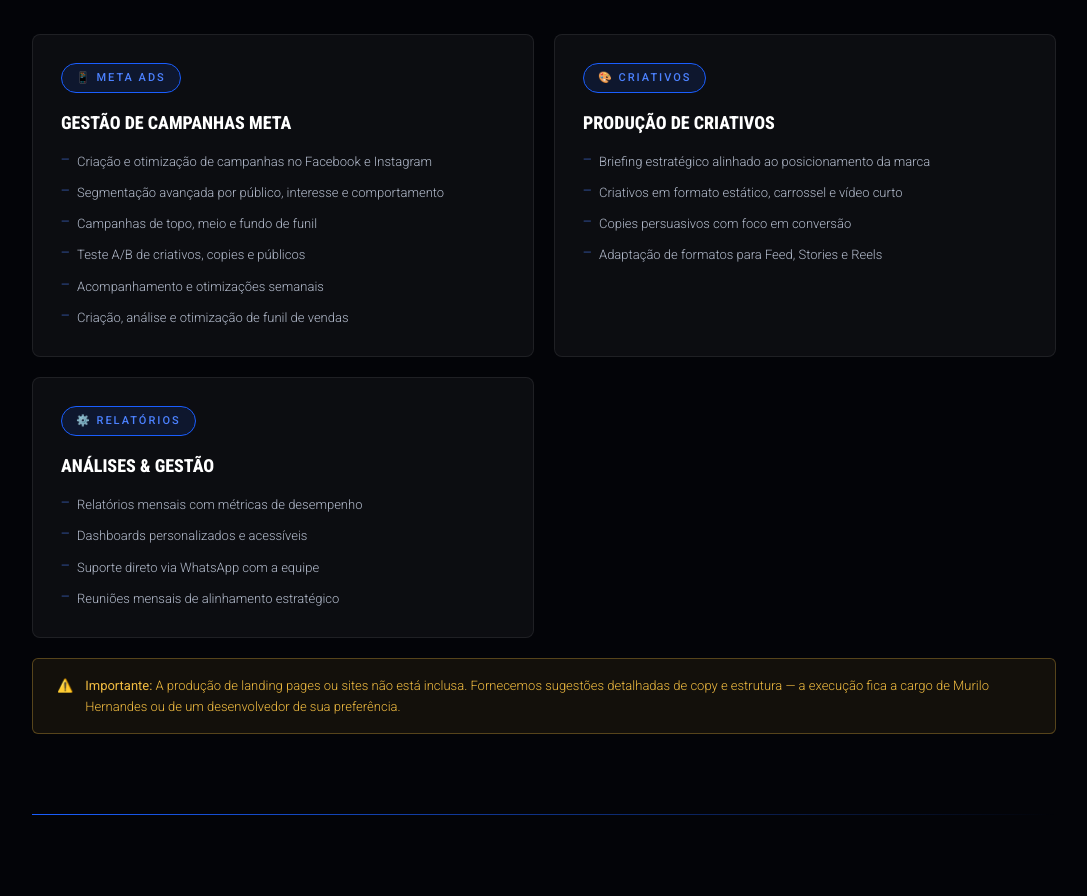
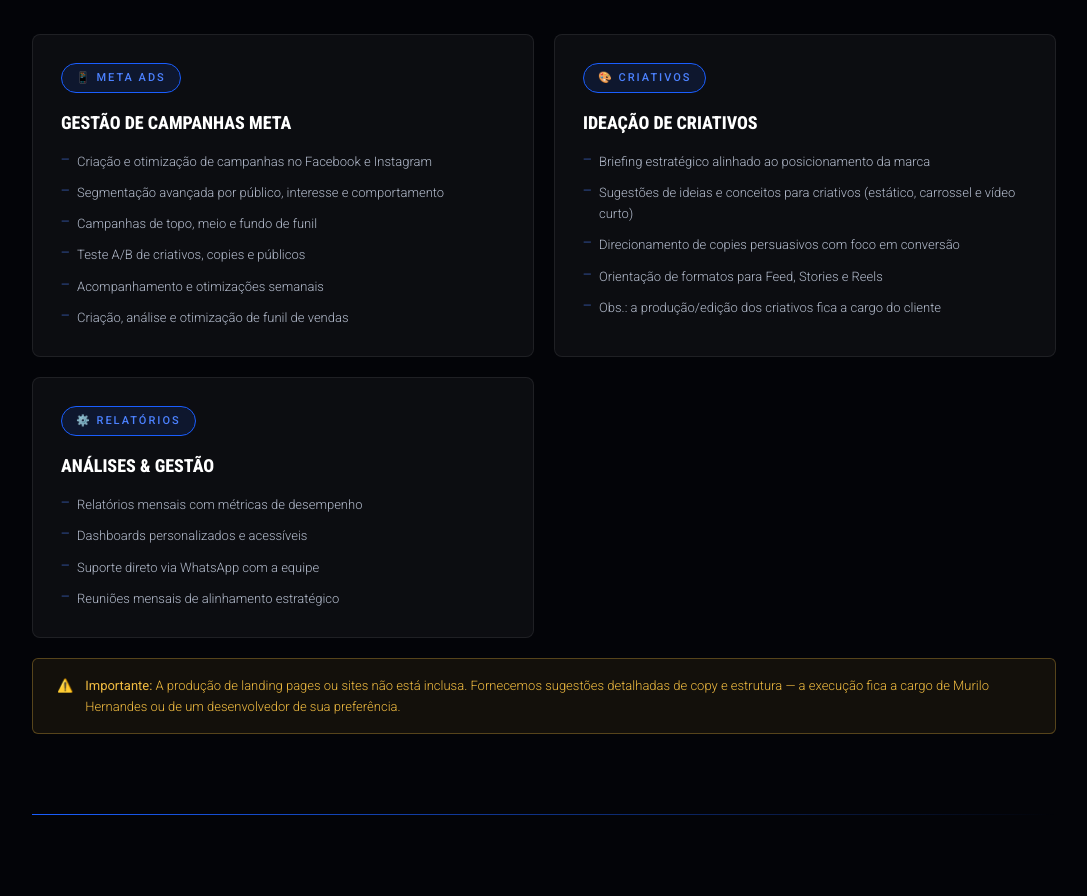
Before and after one commit to chartdigital/proposta-meta-ads, a React (Vite) app: page / in a window 1280 px wide. Shown: the part 2602-3498 px from the top of the page, without its empty margins (96-1183 px from the left). Built offline with nearby package versions, Linux system fonts and the light colour scheme; the HTML template or start-up script is replaced by a standard one.

Commit message:
Changes
Co-authored-by: chartdigital <264038008+chartdigital@users.noreply.github.com>

```diff
--- a/src/components/proposal/ServicesSection.tsx
+++ b/src/components/proposal/ServicesSection.tsx
@@ -13,12 +13,13 @@ const services = [
   },
   {
     tag: "🎨 Criativos",
-    title: "Produção de Criativos",
+    title: "Ideação de Criativos",
     items: [
       "Briefing estratégico alinhado ao posicionamento da marca",
-      "Criativos em formato estático, carrossel e vídeo curto",
-      "Copies persuasivos com foco em conversão",
-      "Adaptação de formatos para Feed, Stories e Reels",
+      "Sugestões de ideias e conceitos para criativos (estático, carrossel e vídeo curto)",
+      "Direcionamento de copies persuasivos com foco em conversão",
+      "Orientação de formatos para Feed, Stories e Reels",
+      "Obs.: a produção/edição dos criativos fica a cargo do cliente",
     ],
   },
   {
```
